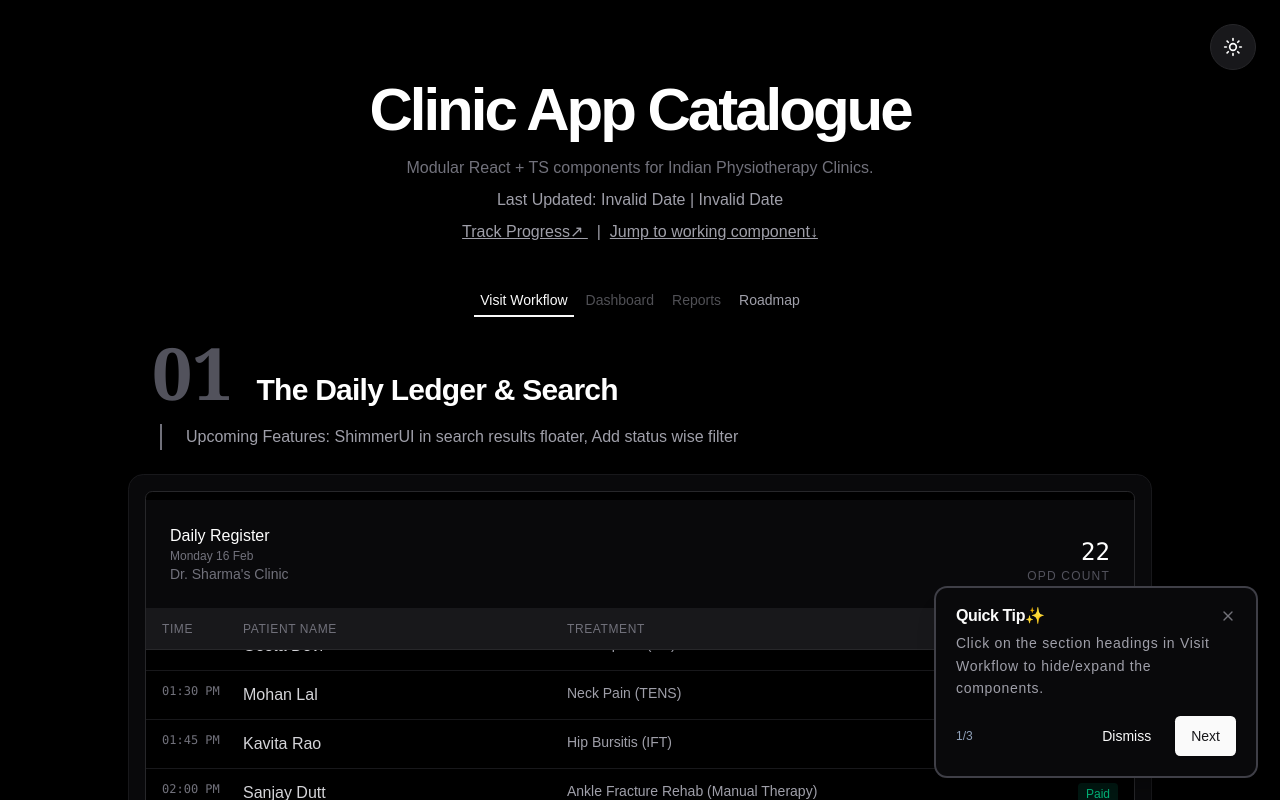
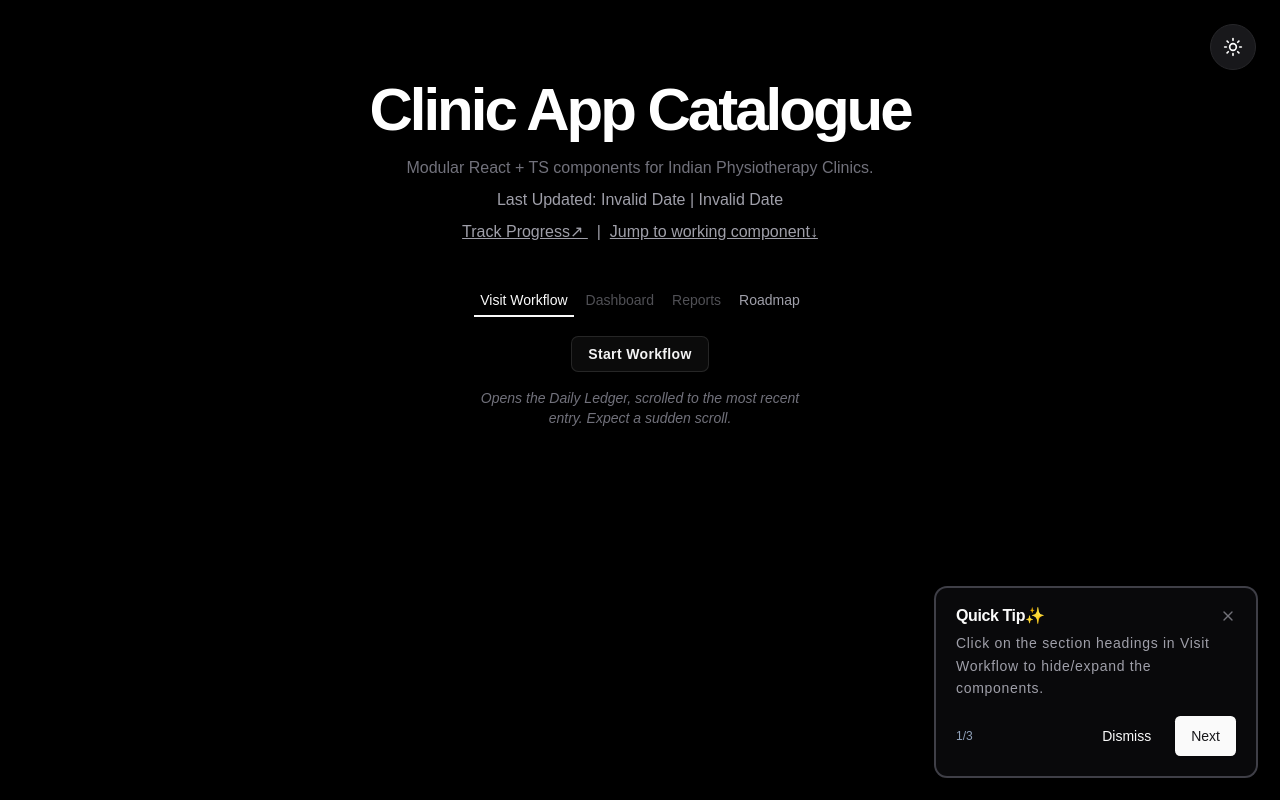
Before and after one commit to omsrivastava512/clinic-demo, a React (Vite) app: page / in a window 1280 px wide. Shown: the top 800 px of the page. Built offline with nearby package versions, Linux system fonts and the light colour scheme.

Commit message:
ui(visitworkflow): gate DailyLedger mount behind a Start button, requiring explicit user intent, to prevent jarring scroll-on-load and hijacking inital page orientation.

```diff
--- a/src/pages/vistitworkflow.tsx
+++ b/src/pages/vistitworkflow.tsx
@@ -7,7 +7,12 @@ import ComplaintSelector from '@/features/visit/ComplaintSelector';
 import InvoiceBuilder from '@/features/visit/InvoiceBuilder';
 import ProcedureLogger from '@/features/visit/ProcedureLogger';
 import type { InvoiceItem } from '@/types';
+import { useState } from 'react';
+import { Button } from '@/components/ui/button';
 const VisitWorkflow = () => {
+
+    const [isStarted, setIsStarted] = useState(false)
+    const start = () => setIsStarted(true)
 
     // Dummy Handlers for display purposes
     const handleInvoiceLog = (i: InvoiceItem[]) => {
@@ -16,9 +21,21 @@ const VisitWorkflow = () => {
         alert("Bill Generated: ₹" + totalCost)
     };
 
+    if (!isStarted) return (
+        <div className='flex flex-col items-center justify-center text-center gap-4'>
+            <Button
+                onClick={start}
+                variant="outline" size="lg"
+                className={"p-4  font-bold tracking-wide"}
+            >
+                Start Workflow
+            </Button>
+            <em className='text-sm text-zinc-500 max-w-xs'>Opens the Daily Ledger, scrolled to the most recent entry. Expect a sudden scroll.</em>
+        </div>
+    );
     return (
         <>
-            <PresentationSection  title="The Daily Ledger & Search"
+            <PresentationSection title="The Daily Ledger & Search"
                 number='01' description='Upcoming Features: ShimmerUI in search results floater, Add status wise filter '>
                 <DailyLedger />
             </PresentationSection>
@@ -30,7 +47,7 @@ const VisitWorkflow = () => {
                 <NewPatientIntake onClose={() => { }} initialName="Arjun" onSubmit={() => { }} />
             </PresentationSection>
 
-            <PresentationSection  title="Complaint Selector (Diagnosis)"
+            <PresentationSection title="Complaint Selector (Diagnosis)"
                 number='03' description='Upcoming: Add a suggestive complaint drop down as the user starts typing in the add a new complaint box (searchable by category)'
                 className="flex justify-center" tag='complaints'
             >
```
